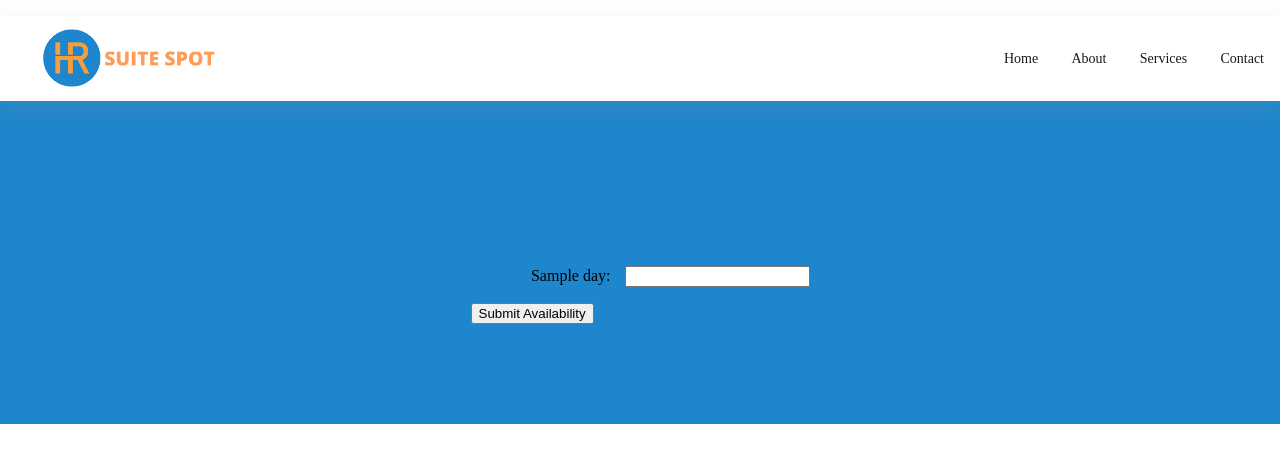
After one commit to CovertRob/hr_suite_spot, a Flask app: template hr_suite_spot/templates/calendar.html in a window 1280 px wide. The commit adds this page. Shown: the top 463 px of the page. Run offline with Flask 3, Linux system fonts and the light colour scheme; the template is opened without the code that fills it: most values are stand-ins (such as "Sample title", 1, 10 or a date in 2020); one stand-in notice (Sample message) is shown.

Commit message:
Fix calendar script & start form.

```diff
--- a/hr_suite_spot/app.py
+++ b/hr_suite_spot/app.py
@@ -1,7 +1,9 @@
-from flask import Flask, render_template, request, jsonify
-from booking import calendar
+from flask import Flask, render_template, request, jsonify, flash, redirect
+import secrets
 
 app = Flask(__name__)
+
+app.secret_key = secrets.token_hex(32)
 
 # Landing page
 @app.route("/")
@@ -25,9 +27,17 @@ def get_services():
 def get_contact():
     return render_template('contact.html')
 
-@app.route("/calendar")
+@app.route("/calendar", methods=['GET'])
 def get_calendar():
-    return calendar.create_calendar()
+    days_of_week = ['Monday', 'Tuesday', 'Wednesday', 'Thursday', 'Friday', 'Saturday', 'Sunday']
+    return render_template('calendar.html', days_of_week=days_of_week)
+
+@app.route("/calendar", methods=["POST"])
+def submit_availability():
+    availability = request.form
+    print(availability['Monday'])
+    flash("Availability submitted")
+    return redirect('/calendar')
 
 if __name__ == '__main__':
     app.run(debug=True, port=5003)
--- a/hr_suite_spot/static/stylesheets/style_2.css
+++ b/hr_suite_spot/static/stylesheets/style_2.css
@@ -260,3 +260,15 @@ body {
       max-width: 39.375rem;
     }
   }
+
+  .day-label {
+    display: inline-block;
+    width: 100px; /* Set a fixed width for alignment */
+    text-align: right; /* Align text to the right */
+    margin-right: 10px; /* Space between label and input */
+
+  }
+
+  #day_of_week {
+    list-style-type: none;
+  }
--- a/hr_suite_spot/templates/about.html
+++ b/hr_suite_spot/templates/about.html
@@ -4,8 +4,6 @@
 
 <section id="hero-1946">
     <div class="cs-container">
-        <div class="cs-content">
-        </div>
 
     <h2>Meet Jasmin: Redefining HR with a Millennial Twist</h2>
 
--- /dev/null
+++ b/hr_suite_spot/templates/calendar.html
@@ -0,0 +1,23 @@
+{% extends 'layout_2.html' %}
+
+{% block content %}
+<section id="hero-1946">
+<div class="cs-container">
+
+  <form method="post" action="/calendar">
+    <ul>
+        {% for day in days_of_week %}
+        <li id = day_of_week>
+          <label for="{{ day }}">
+            <span class="day-label">{{ day }}:</span>
+            <input name="{{ day }}" id="{{ day }}" value="{{ request.form.day | default('') }}"/>
+          </label>
+        </li>
+        {% endfor %}
+      </ul>
+
+    <button type="submit">Submit Availability</button>
+  </form>
+</div>
+</section>
+{% endblock %}
--- a/hr_suite_spot/templates/layout_2.html
+++ b/hr_suite_spot/templates/layout_2.html
@@ -51,9 +51,20 @@
                 </ul>
             </div>
         </nav>
+
     </div>
 </header>
+{% with messages = get_flashed_messages(with_categories=true) %}
+    {% if messages %}
+      {% for category, message in messages %}
+        <div class="flash {{ category }}">
+          <p>{{ message }}</p>
+        </div>
+      {% endfor %}
+    {% endif %}
+  {% endwith %}
 <main>
+
     {% block content %}
     <!-- Filled in by the `content` block from another template file -->
     {% endblock %}
--- a/pyproject.toml
+++ b/pyproject.toml
@@ -8,6 +8,9 @@ readme = "README.md"
 [tool.poetry.dependencies]
 python = "^3.10"
 flask = "^3.1.0"
+google-api-python-client = "^2.158.0"
+google-auth-oauthlib = "^1.2.1"
+psycopg2 = "^2.9.10"
 
 
 [build-system]
```
Also changed, not shown: hr_suite_spot/booking/quickstart.py (added, +81 -0 lines), hr_suite_spot/booking/custom_calendar.py (renamed from hr_suite_spot/booking/calendar.py), 2 other files.
